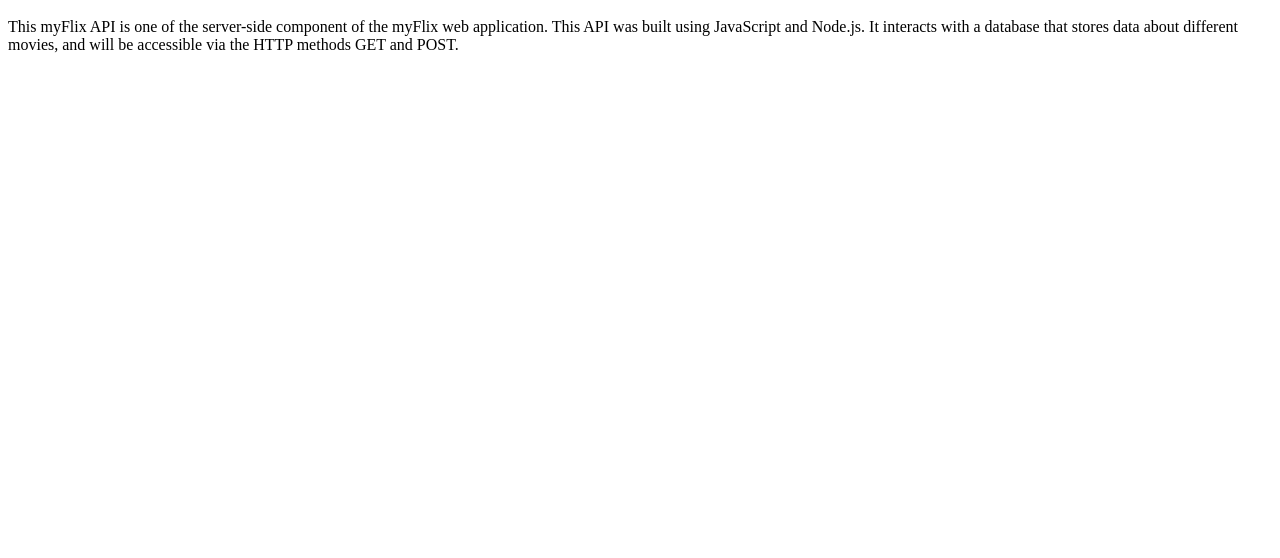
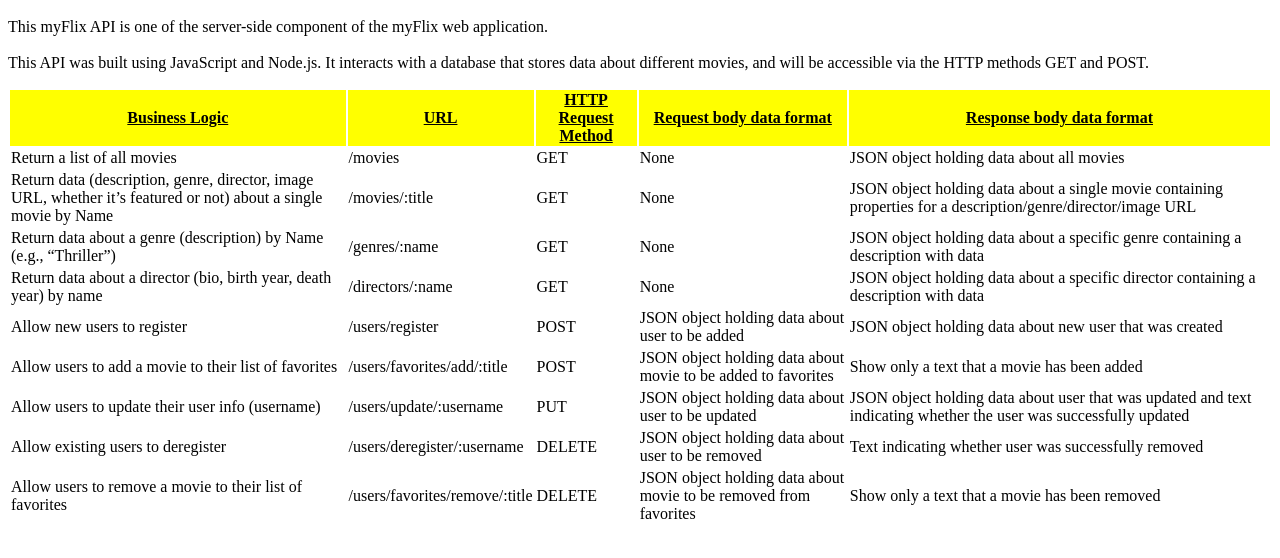
Before and after one commit to evandanowitz/movie_api, a website: page public/documentation.html in a window 1280 px wide. Shown: the part 48-606 px from the top of the page. Drawn offline with Linux system fonts and the light colour scheme.

Commit message:
Add documentation for URL endpoints and HTTP request methods

```diff
--- a/public/documentation.html
+++ b/public/documentation.html
@@ -1,17 +1,112 @@
 <!DOCTYPE html lang=en>
+
 <html>
+
 <head>
     <meta charset="utf-8">
     <meta viewport="width=device-width, initial-scale=1">
     <title>myFlix API</title>
+    <link rel="stylesheet" type="text/css" href="../css/styles.css">
 </head>
+
 <body>
-        <h1>Documentation Page</h1>
-        <p>
-            This myFlix API is one of the server-side component of the myFlix web application. This API was built using
-            JavaScript and Node.js. It interacts with a database that stores data about different movies, and will be accessible via
-            the HTTP methods GET and POST.
+    <h1 class="page-header">Documentation Page</h1>
+
+    <p class="documentation-paragraph">
+        This myFlix API is one of the server-side component of the myFlix web application.
+        <br>
+        <br>
+        This API was built using JavaScript and Node.js. It interacts with a database that stores data about different movies, and will be accessible via the HTTP methods GET and POST.
     </p>
+
+    <div class="table container">
+        <table class="table">
+            <thead class="entire-table-header">
+                <tr class="table-headers">
+                    <th>Business Logic</th>
+                    <th>URL</th>
+                    <th>HTTP Request Method</th>
+                    <th>Request body data format</th>
+                    <th>Response body data format</th>
+                </tr>
+            </thead>
+            <tbody class="table-body">
+
+                <tr class="all-movies">
+                    <td>Return a list of all movies</td>
+                    <td>/movies</td>
+                    <td>GET</td>
+                    <td>None</td>
+                    <td>JSON object holding data about all movies</td>
+                </tr>
+
+                <tr class="single-movie-data">
+                    <td>Return data (description, genre, director, image URL, whether it’s featured or not) about a single movie by Name</td>
+                    <td>/movies/:title</td>
+                    <td>GET</td>
+                    <td>None</td>
+                    <td>JSON object holding data about a single movie containing properties for a description/genre/director/image URL</td>
+                </tr>
+
+                <tr class="genre-data">
+                    <td>Return data about a genre (description) by Name (e.g., “Thriller”)</td>
+                    <td>/genres/:name</td>
+                    <td>GET</td>
+                    <td>None</td>
+                    <td>JSON object holding data about a specific genre containing a description with data</td>
+                </tr>
+
+                <tr class="director-data">
+                    <td>Return data about a director (bio, birth year, death year) by name</td>
+                    <td>/directors/:name</td>
+                    <td>GET</td>
+                    <td>None</td>
+                    <td>JSON object holding data about a specific director containing a description with data</td>
+                </tr>
+
+                <tr class="add-users">
+                    <td>Allow new users to register</td>
+                    <td>/users/register</td>
+                    <td>POST</td>
+                    <td>JSON object holding data about user to be added</td>
+                    <td>JSON object holding data about new user that was created</td>
+                </tr>
+
+                <tr class="add-favorites">
+                    <td>Allow users to add a movie to their list of favorites</td>
+                    <td>/users/favorites/add/:title</td>
+                    <td>POST</td>
+                    <td>JSON object holding data about movie to be added to favorites</td>
+                    <td>Show only a text that a movie has been added</td>
+                </tr>
+
+                <tr class="update-users">
+                    <td>Allow users to update their user info (username)</td>
+                    <td>/users/update/:username</td>
+                    <td>PUT</td>
+                    <td>JSON object holding data about user to be updated</td>
+                    <td>JSON object holding data about user that was updated and text indicating whether the user was successfully updated</td>
+                </tr>
+
+                <tr class="remove-users">
+                    <td>Allow existing users to deregister</td>
+                    <td>/users/deregister/:username</td>
+                    <td>DELETE</td>
+                    <td>JSON object holding data about user to be removed</td>
+                    <td>Text indicating whether user was successfully removed</td>
+                </tr>
+
+                <tr class="remove-favorites">
+                    <td>Allow users to remove a movie to their list of favorites</td>
+                    <td>/users/favorites/remove/:title</td>
+                    <td>DELETE</td>
+                    <td>JSON object holding data about movie to be removed from favorites</td>
+                    <td>Show only a text that a movie has been removed</td>
+                </tr>
+
+            </tbody>
+        </table>
+    </div>
 </body>
-    <link rel="stylesheet" type="text/css" href="../css/styles.css">
+
 </html>
```
Lines whose indentation alone changed are shown as unchanged.
